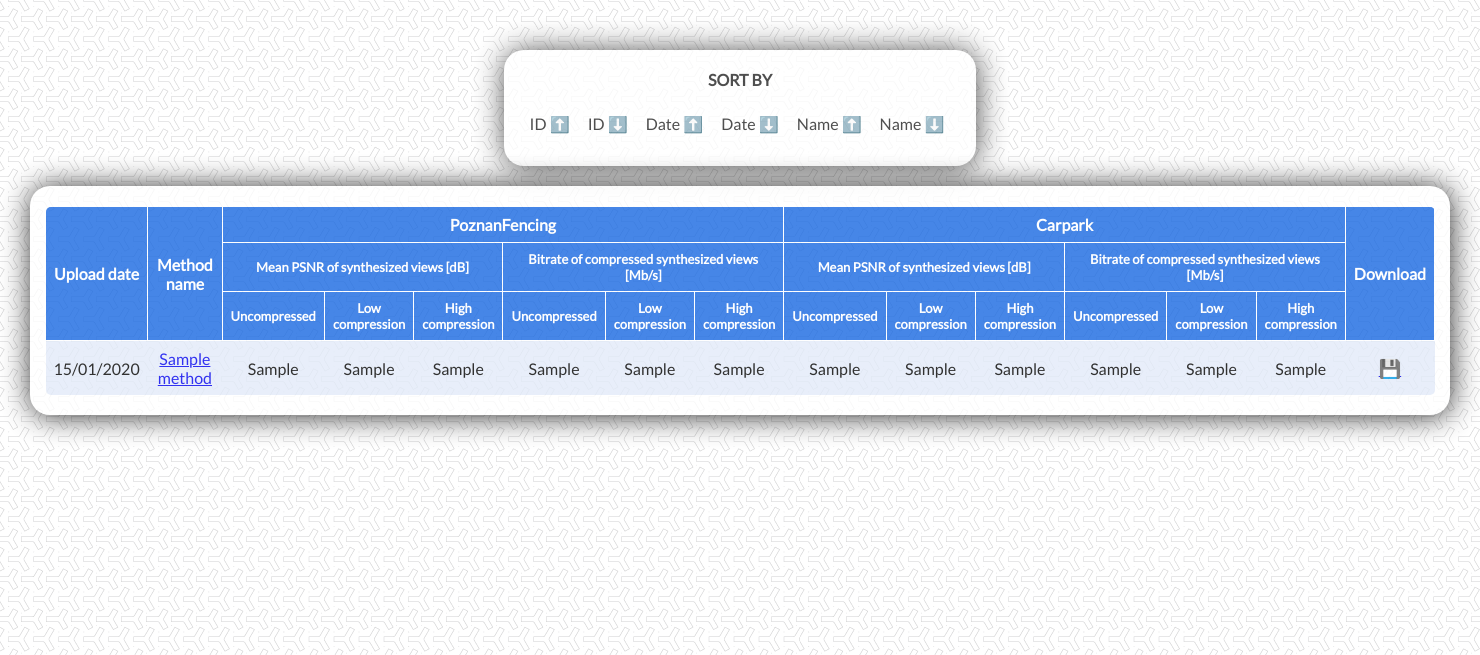
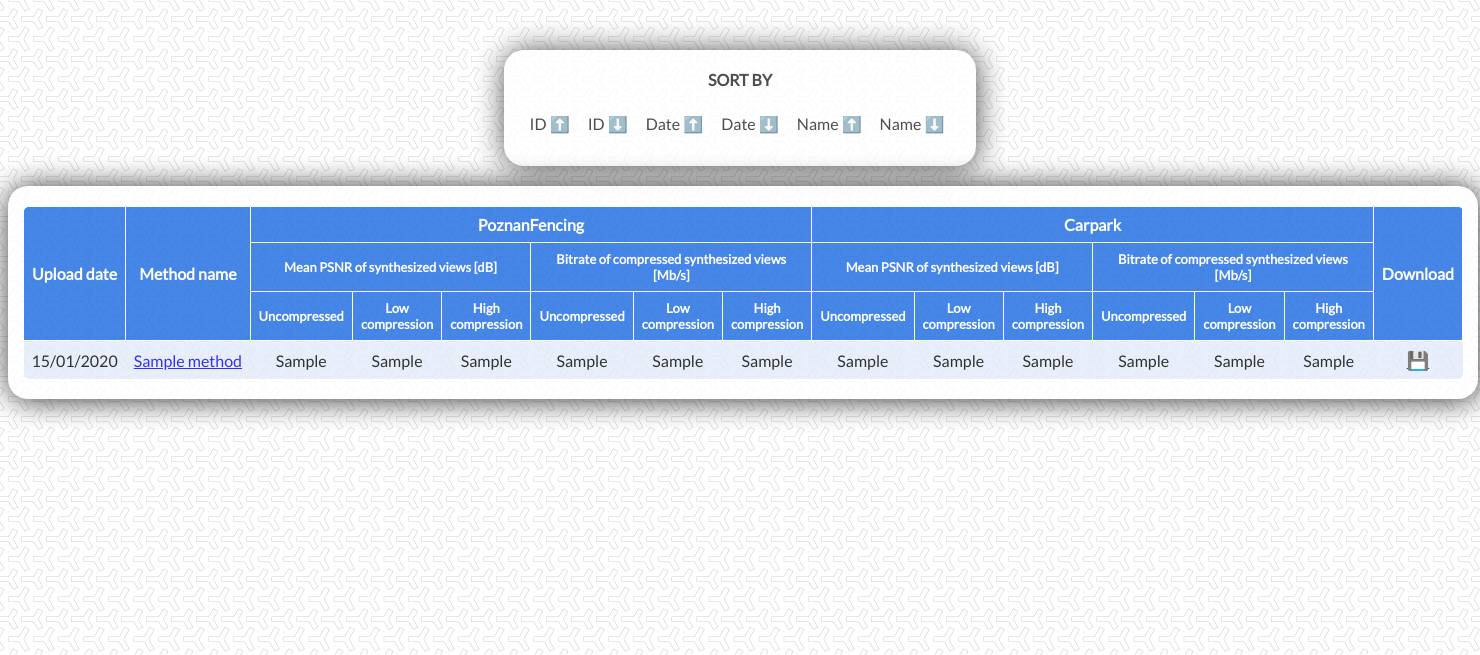
Before and after one commit to mattix1710/DepthMapQualityDB, a Django app: template depth_grader/depthQualifier/templates/depthQualifier/depth_est_methods.html in a window 1480 px wide. Shown: the part 58-713 px from the top of the page. Run offline with Django 4.2, Linux system fonts and the light colour scheme; the template is opened without the code that fills it: most values are stand-ins (such as "Sample title", 1, 10 or a date in 2020); parts of the project's set-up code (start-up, migrations or seed data) failed here and were passed over.

Commit message:
🛠 fixed wrongly displayed error

```diff
--- a/depth_grader/depthQualifier/models.py
+++ b/depth_grader/depthQualifier/models.py
@@ -33,7 +33,7 @@ def validate_method_name_exist(value):
 # method_name - name of a method given by user in form
 def validate_method_name_correct(method_name):
     if not re.search(r"^[a-zA-Z_0-9][a-zA-Z_ 0-9]{1,}$", method_name):
-        if not re.search("^.{1,}$", method_name):
+        if not re.search("^.{2,}$", method_name):
             raise ValidationError('Title should have at least 2 characters!')
         raise ValidationError('Title encloses invalid characters!\nIt should include only a-z, A-Z, 0-9, _ and space characters.')
 
--- a/depth_grader/depthQualifier/static/depthQualifier/style.css
+++ b/depth_grader/depthQualifier/static/depthQualifier/style.css
@@ -52,7 +52,7 @@ body{
 
 #container-ratings
 {
-    width: 1400px;
+    width: 1450px;
     margin-left: auto;
     margin-right: auto;
     background-color: white;
```
